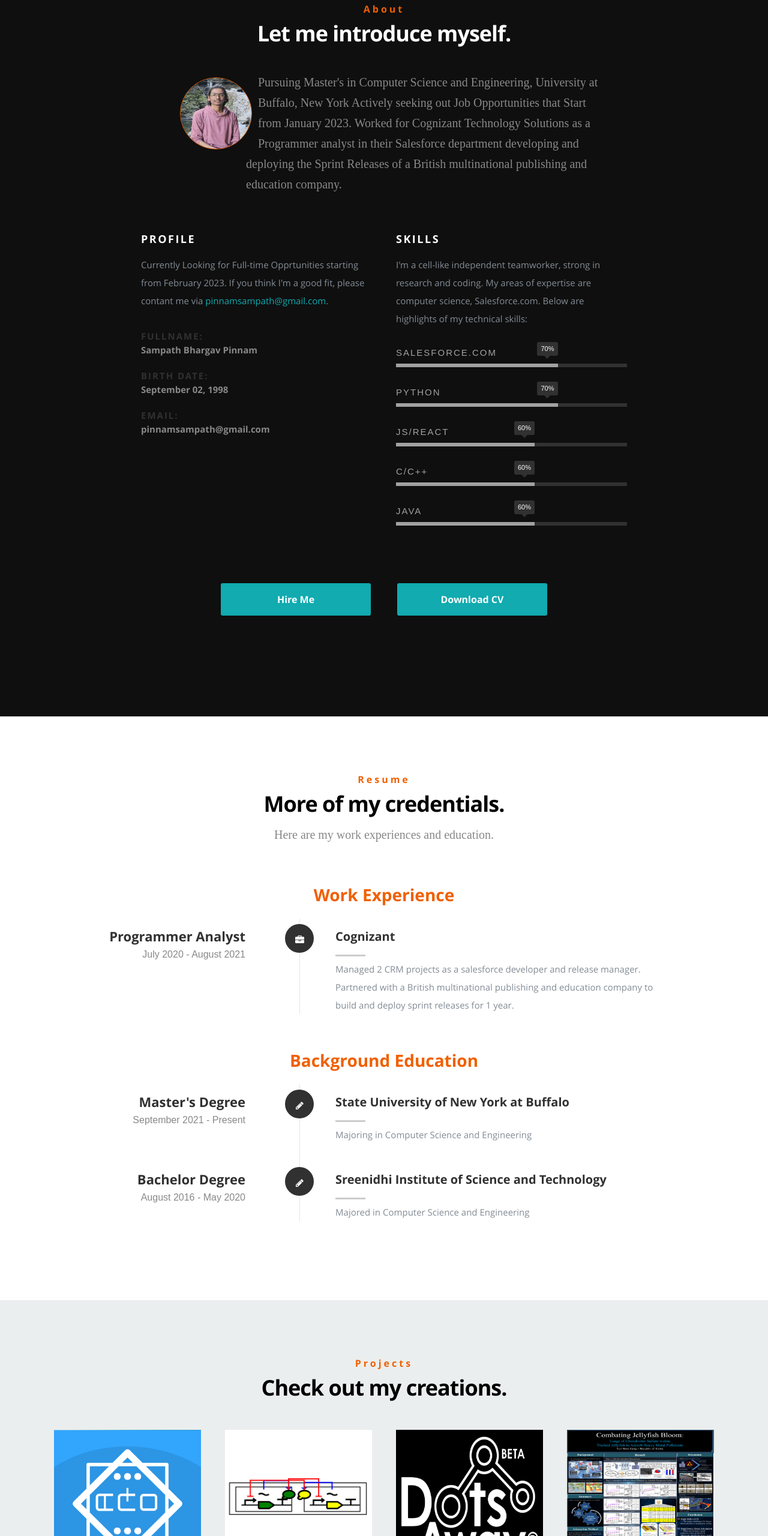
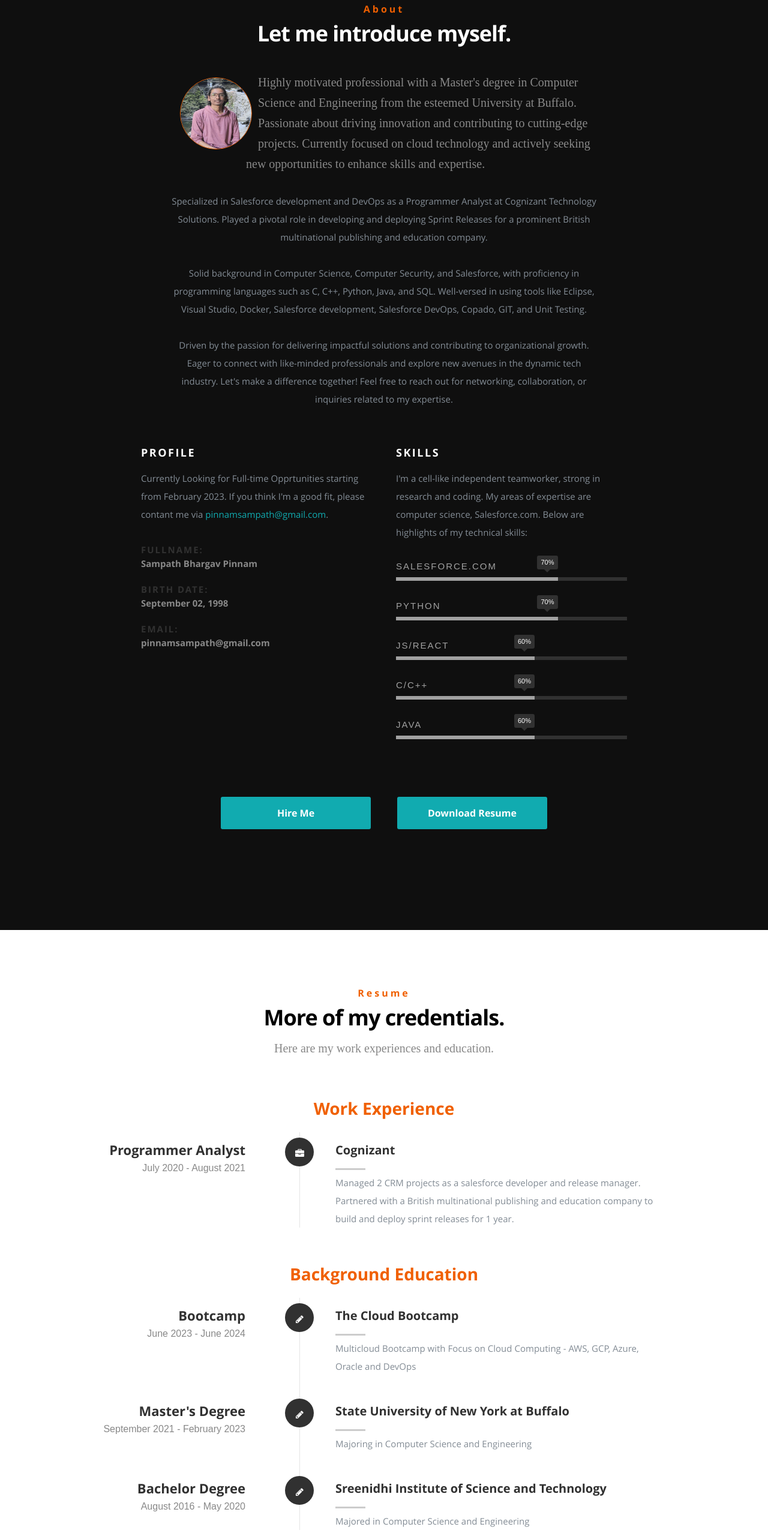
Before and after one commit to sampathbhargav/Personal_Website, a plain HTML site: page index.html in a window 1280 px wide. Shown: the part 920-3480 px from the top of the page at 60% size. Drawn offline with nearby package versions, Linux system fonts and the light colour scheme.

Commit message:
small updates

```diff
--- a/index.html
+++ b/index.html
@@ -117,7 +117,14 @@
 
                <img src="images/profilepic.jpg" alt="Profile Picture">
 
-               <p class="lead">Pursuing Master's in Computer Science and Engineering, University at Buffalo, New York Actively seeking out Job Opportunities that Start from January 2023. Worked for Cognizant Technology Solutions as a Programmer analyst in their Salesforce department developing and deploying the Sprint Releases of a British multinational publishing and education company. </p>
+               <p class="lead">
+                  Highly motivated professional with a Master's degree in Computer Science and Engineering from the esteemed University at Buffalo. Passionate about driving innovation and contributing to cutting-edge projects. Currently focused on cloud technology and actively seeking new opportunities to enhance skills and expertise.               </p>
+               <p>
+                  Specialized in Salesforce development and DevOps as a Programmer Analyst at Cognizant Technology Solutions. Played a pivotal role in developing and deploying Sprint Releases for a prominent British multinational publishing and education company.               </p>
+               <p>
+                  Solid background in Computer Science, Computer Security, and Salesforce, with proficiency in programming languages such as C, C++, Python, Java, and SQL. Well-versed in using tools like Eclipse, Visual Studio, Docker, Salesforce development, Salesforce DevOps, Copado, GIT, and Unit Testing.               </p>
+               <p>
+                  Driven by the passion for delivering impactful solutions and contributing to organizational growth. Eager to connect with like-minded professionals and explore new avenues in the dynamic tech industry. Let's make a difference together! Feel free to reach out for networking, collaboration, or inquiries related to my expertise.               </p>
             </div>
 
          </div>
@@ -185,7 +192,7 @@
       <div class="row button-section">
          <div class="col-twelve">
             <a href="#contact" title="Hire Me" class="button stroke smoothscroll">Hire Me</a>
-            <a href="files/resume.pdf" title="Download CV" class="button button-primary">Download CV</a>
+            <a href="files/resume.pdf" title="Download Resume" class="button button-primary">Download Resume</a>
          </div>
       </div>
    </section> <!-- /process-->
@@ -378,8 +385,26 @@
                   </div>
 
                   <div class="timeline-header">
+                     <h3>Bootcamp</h3>
+                     <p>June 2023 - June 2024</p>
+                  </div>
+
+                  <div class="timeline-content">
+                     <h4>The Cloud Bootcamp</h4>
+                     <p>Multicloud Bootcamp with Focus on Cloud Computing - AWS, GCP, Azure, Oracle and DevOps</p>
+                  </div>
+
+               </div>
+
+               <div class="timeline-block">
+
+                  <div class="timeline-ico">
+                     <i class="fa fa-pencil"></i>
+                  </div>
+
+                  <div class="timeline-header">
                      <h3>Master's Degree</h3>
-                     <p>September 2021 - Present</p>
+                     <p>September 2021 - February 2023</p>
                   </div>
 
                   <div class="timeline-content">
@@ -989,9 +1014,8 @@
             <h5>Where to find me</h5>
 
             <p>
-            1400 Millersport Hwy<br>
             Buffalo, NY<br>
-            14221 US
+            14221, US
             </p>
 
          </div>
```
Also changed, not shown: images/portfolio/sift.png (deleted), images/portfolio/syz.png (deleted), images/portfolio/website.png (deleted).
